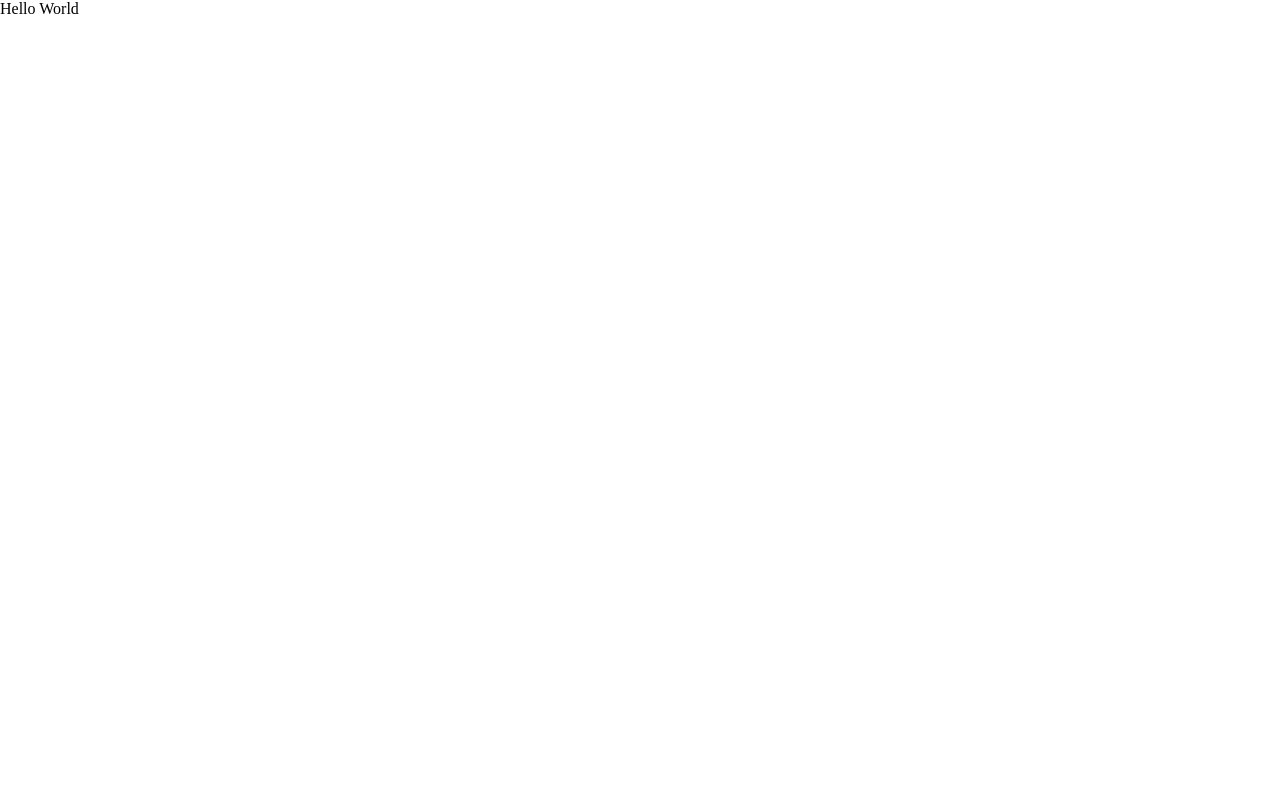
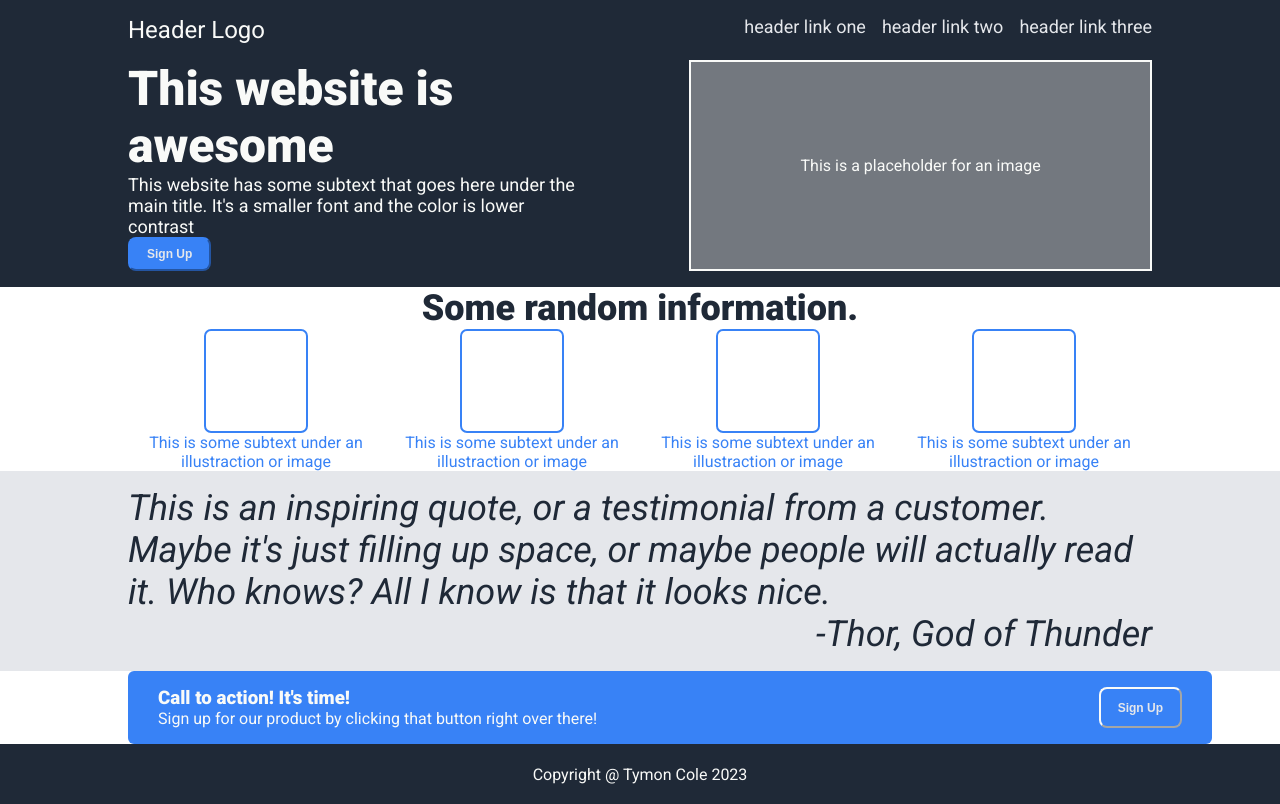
Before and after one commit to TymonCole22/landing-page, a plain HTML site: page index.html in a window 1280 px wide. Drawn offline with Linux system fonts and the light colour scheme.

Commit message:
Complete html structure and initial css styling.

```diff
--- a/css/styles.css
+++ b/css/styles.css
@@ -2,3 +2,165 @@
     margin: 0;
     padding: 0;
 }
+
+body {
+    min-height: 100vh;
+    display: flex;
+    flex-direction: column;
+    font-family: 'Roboto', sans-serif;
+}
+
+.container {
+    width: 80%;
+    margin-left: 10%;
+}
+
+/* hero section */
+
+.header-section {
+    display: flex;
+    flex-direction: column;
+    background-color: #1F2937;
+    color: #F9FAF8;
+
+}
+
+.header {
+    display: flex;
+    justify-content: space-between;
+    padding: 16px 0;
+}
+
+.hero-section {
+    display: flex;
+    margin-bottom: 16px;
+}
+
+.hero-left,
+.hero-right {
+    width: 45%;
+}
+
+.hero-left {
+    margin-right: 10%;
+}
+
+.hero-right {
+    border: 2px solid #F9FAF8;
+    background-color: rgba(199, 199, 199, 0.5);
+    display: flex;
+    justify-content: center;
+    align-items: center;
+}
+
+.logo {
+    font-size: 24px;
+}
+
+h1 {
+    font-size: 48px;
+    font-weight: 800;
+}
+
+.links {
+    list-style: none;
+    display: flex;
+    justify-content: space-between;
+    gap: 16px;
+}
+
+.links a {
+    text-decoration: none;
+    color: #E5E7EB;
+}
+
+.hero-section p, .links a {
+    font-size: 18px;
+}
+
+button {
+    background-color: #3882F6;
+    color: #E5E7EB;
+    padding: 8px 17px;
+    border-radius: 8px;
+    border-color: #3882F6;
+    font-size: 12px;
+    font-weight: bold;
+}
+
+/* body section */
+
+.main-section {
+    display: flex;
+    flex-direction: column;
+}
+
+h2 {
+    font-size: 36px;
+    font-weight: 800;
+    color: #1F2937;
+    text-align: center;
+}
+
+.card-section {
+    display: flex;
+}
+
+.cards {
+    display: flex;
+    justify-content: space-between;
+    flex-wrap: wrap;
+    text-align: center;
+}
+
+.card {
+    width: 25%;
+    color: #3882F6;
+    display: flex;
+    flex-direction: column;
+    align-items: center;
+}
+
+.box {
+    width: 100px;
+    height: 100px;
+    border: 2px solid #3882F6;
+    border-radius: 7px;
+}
+
+.quote-section {
+    background-color: #E5E7EB;
+    padding: 16px 0;
+    font-size: 36px;
+    font-style: italic;
+    font-weight: 300;
+    color: #1F2937;
+}
+
+.quote-author {
+    text-align: right;
+}
+
+.call-to-action .container{
+    display: flex;
+    justify-content: space-between;
+    color: #F9FAF8;
+    background-color: #3882F6;
+    padding: 16px 30px;
+    border-radius: 6px;
+}
+
+.call-to-action button {
+    border-color: #F9FAF8;
+}
+
+/* footer */
+
+footer {
+    display: flex;
+    justify-content: center;
+    align-items: center;
+    background-color: #1F2937;
+    color: #F9FAF8;
+    height: 60px;
+}
--- a/index.html
+++ b/index.html
@@ -3,9 +3,64 @@
     <head>
         <meta charset="utf-8">
         <title>landing page</title>
+        <link rel="preconnect" href="https://fonts.googleapis.com">
+        <link rel="preconnect" href="https://fonts.gstatic.com" crossorigin>
+        <link href="https://fonts.googleapis.com/css2?family=Montserrat&family=Playfair+Display&family=Roboto:ital,wght@0,400;0,900;1,400&display=swap" rel="stylesheet">
         <link href="/css/styles.css" rel="stylesheet">
     </head>
     <body>
-        Hello World
+        <div class="header-section ">
+            <div class="container">
+                <div class="header">
+                    <div class="logo">Header Logo</div>
+                    <ul class="links">
+                        <li><a href="#">header link one</a></li>
+                        <li><a href="#">header link two</a></li>
+                        <li><a href="#">header link three</a></li>
+                    </ul>
+                </div>
+                <div class="hero-section">
+                    <div class="hero-left">
+                        <h1>This website is<br>awesome</h1>
+                        <p>This website has some subtext that goes here under the main title. It's a smaller font and the color is lower contrast</p>
+                        <button class="hero-button">Sign Up</button>
+                    </div>
+                    <div class="hero-right">This is a placeholder for an image</div>
+                </div>
+            </div>
+        </div>
+
+        <div class="main-section">
+            <div class="card-section">
+                <div class="container">
+                    <h2>Some random information.</h2>
+                    <div class="cards">
+                        <div class="card"><div class="box"></div><p>This is some subtext under an illustraction or image</p></div>
+                        <div class="card"><div class="box"></div><p>This is some subtext under an illustraction or image</p></div>
+                        <div class="card"><div class="box"></div><p>This is some subtext under an illustraction or image</p></div>
+                        <div class="card"><div class="box"></div><p>This is some subtext under an illustraction or image</p></div>
+                    </div>
+                </div>
+            </div>
+            <div class="quote-section">
+                <div class="container">
+                    <div class="quote">
+                        This is an inspiring quote, or a testimonial from a customer. Maybe it's just filling up space, or maybe people will actually read it. Who knows? All I know is that it looks nice.
+                    </div>
+                    <div class="quote-author">-Thor, God of Thunder</div>
+                </div>
+            </div>
+            <div class="call-to-action">
+                <div class="container">
+                    <div class="sign-up">
+                        <h3>Call to action! It's time!</h3>
+                        <p>Sign up for our product by clicking that button right over there!</p>
+                    </div>
+                    <button>Sign Up</button>
+                </div>
+            </div>
+        </div>
+
+        <footer>Copyright @ Tymon Cole 2023</footer>
     </body>
 </html>
```
Also changed, not shown: 1 other file.
